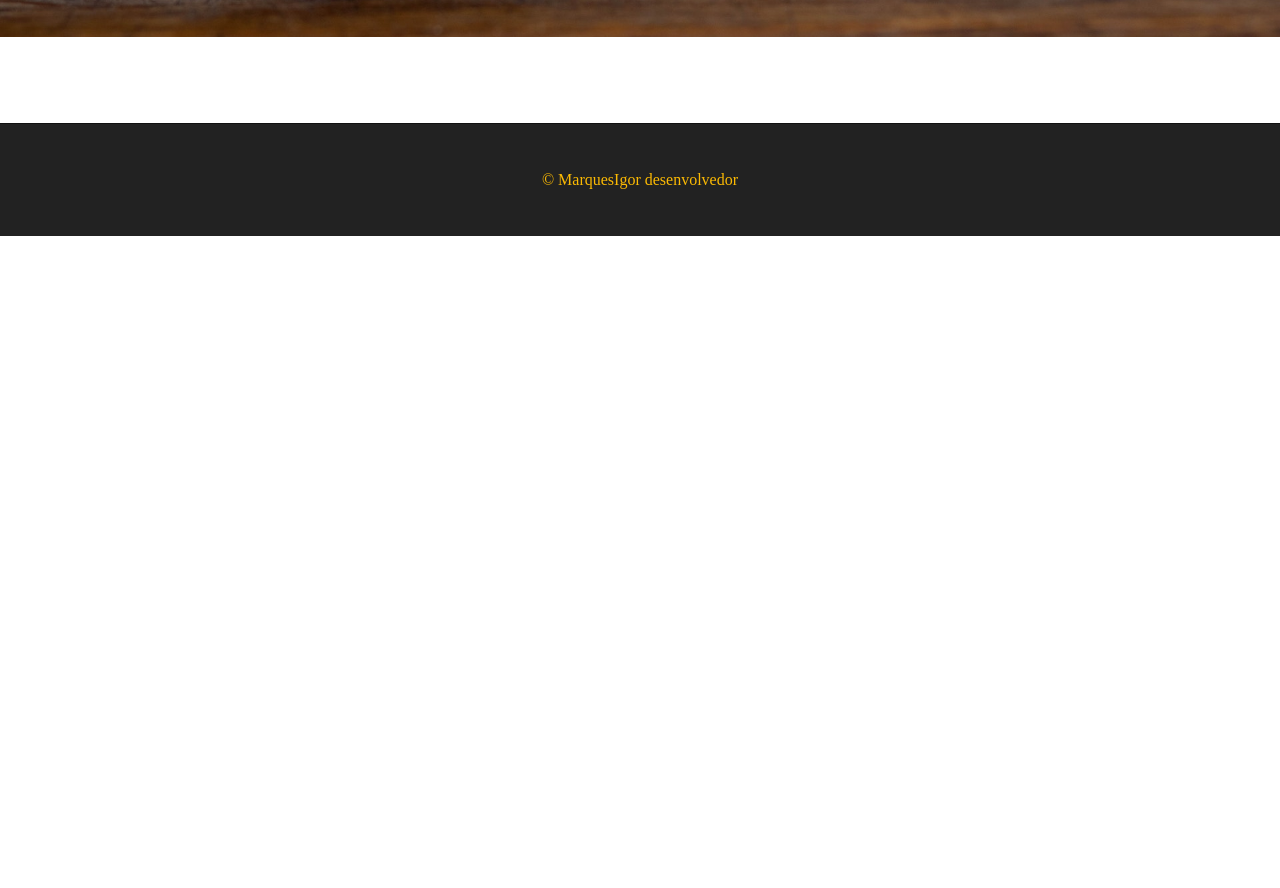
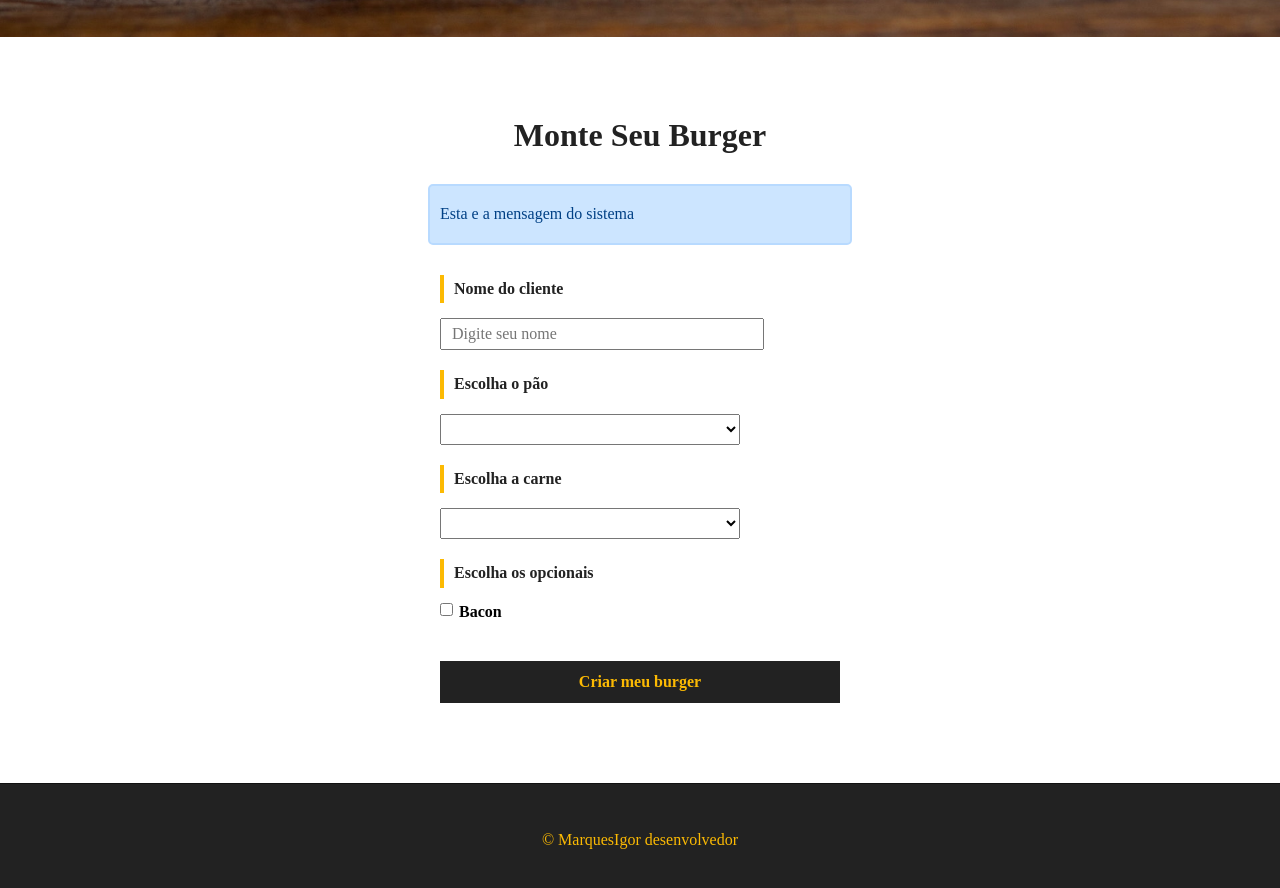
Before and after one commit to IgorStrauss/front_make_your_burguer, a Vue app: page / in a window 1280 px wide. Shown: the part 564-1452 px from the top of the page. Before the commit the page ends 1161 px from the top, so only its background shows below. Built offline with nearby package versions, Linux system fonts and the light colour scheme.

Commit message:
Component Dashboard e Pedidos

```diff
--- /dev/null
+++ b/src/components/BurgerForm.vue
@@ -0,0 +1,121 @@
+<template>
+  <div>
+    <MessageComponent />
+    <form id="form-burger">
+      <div class="input-container">
+        <label for="name">Nome do cliente</label>
+        <input
+          type="text"
+          id="name"
+          name="name"
+          v-model="name"
+          placeholder="Digite seu nome"
+        />
+      </div>
+      <div class="input-container">
+        <label for="pao">Escolha o pão</label>
+        <select name="pao" id="pao" v-model="pao">
+          <option value="">Selecione o pão</option>
+          <option value="integral">Integral</option>
+        </select>
+      </div>
+      <div class="input-container">
+        <label for="carne">Escolha a carne</label>
+        <select name="carne" id="carne" v-model="carne">
+          <option value="">Selecione a carne</option>
+          <option value="maminha">maminha</option>
+        </select>
+      </div>
+      <div id="opcionais-container" class="input-container">
+        <label id="opcionais-title" for="opcionais">Escolha os opcionais</label>
+        <div class="checkbox-container">
+          <input
+            type="checkbox"
+            name="opcionais"
+            v-model="opcionais"
+            value="Bacon"
+          />
+          <span>Bacon</span>
+        </div>
+      </div>
+      <div class="input-container">
+        <input type="submit" class="submit-btn" value="Criar meu burger" />
+      </div>
+    </form>
+  </div>
+</template>
+
+<script>
+import MessageComponent from "@/components/Message.vue";
+export default {
+  name: "BurgerForm",
+  components: {
+    MessageComponent,
+  },
+};
+</script>
+
+<style scoped>
+#form-burger {
+  max-width: 400px;
+  margin: 0 auto;
+}
+.input-container {
+  display: flex;
+  flex-direction: column;
+  margin-bottom: 20px;
+}
+label {
+  font-weight: bold;
+  margin-bottom: 15px;
+  color: #222;
+  padding: 5px 10px;
+  border-left: 4px solid #fcba03;
+}
+input {
+  padding: 5px 10px;
+  width: 300px;
+}
+select {
+  padding: 5px 10px;
+  width: 300px;
+}
+#opcionais-container {
+  flex-direction: row;
+  flex-wrap: wrap;
+}
+#opcionais-title {
+  width: 100%;
+}
+.checkbox-container {
+  display: flex;
+  align-items: flex-start;
+  width: 50%;
+  margin-bottom: 20px;
+}
+.checkbox-container span {
+  width: auto;
+  margin-left: 6px;
+  font-weight: bold;
+}
+.checkbox-container input {
+  width: auto;
+}
+.submit-btn {
+  background-color: #222;
+  color: #fcba03;
+  font-weight: bold;
+  border: 2px solid #222;
+  padding: 10px;
+  font-size: 16px;
+  margin: 0 auto;
+  cursor: pointer;
+  transition: 0.5s;
+  width: 100%;
+}
+.submit-btn:hover {
+  background-color: transparent;
+  color: #222;
+  border: 2px solid #fcba03;
+}
+</style>
--- /dev/null
+++ b/src/components/Dashboard.vue
@@ -0,0 +1,96 @@
+<template>
+  <div id="burger-table">
+    <div>
+      <div id="burger-table-heading">
+        <div class="order-id">ID:</div>
+        <div>Cliente:</div>
+        <div>Pão:</div>
+        <div>Carne:</div>
+        <div>Opcionais:</div>
+        <div>Ações:</div>
+      </div>
+    </div>
+    <div id="burger-table-rows">
+      <div id="burger-table-row">
+        <div class="order-number">1</div>
+        <div>Cliente João</div>
+        <div>Nome do pão</div>
+        <div>Nome da carne</div>
+        <div>
+          <ul>
+            <li>> Opcionais 01</li>
+            <li>> Opcionais 02</li>
+          </ul>
+        </div>
+        <div>
+          <select name="status" class="status">
+            <option value="">Selecione</option>
+          </select>
+          <button class="delete-btn">Cancelar</button>
+        </div>
+      </div>
+    </div>
+  </div>
+</template>
+
+<script>
+export default {
+  name: "DashboardComponent",
+};
+</script>
+
+<style scoped>
+#burger-table {
+  max-width: 1200px;
+  margin: 0 auto;
+}
+#burger-table-heading,
+#burger-table-rows,
+#burger-table-row {
+  display: flex;
+  flex-wrap: wrap;
+}
+#burger-table-heading {
+  font-weight: bold;
+  padding: 12px;
+  border-bottom: 3px solid #333;
+}
+#burger-table-heading div,
+#burger-table-row div {
+  width: 19%;
+}
+#burger-table-row {
+  width: 100%;
+  padding: 12px;
+  border-bottom: 1px solid #ccc;
+}
+#burger-table-heading .order-id,
+#burger-table-row .order-number {
+  width: 5%;
+}
+select {
+  padding: 7px 6px;
+  margin-right: 12px;
+}
+.delete-btn {
+  background-color: #222;
+  color: #fcba03;
+  font-weight: bold;
+  border: 2px solid #222;
+  padding: 7px;
+  font-size: 16px;
+  margin: 0 auto;
+  cursor: pointer;
+  transition: 0.5s;
+}
+.delete-btn:hover {
+  background-color: transparent;
+  color: #222;
+  border: 2px solid #ff0000;
+}
+li {
+  list-style: none;
+  margin-bottom: 15px;
+  margin-left: 0;
+}
+</style>
--- a/src/components/Footer.vue
+++ b/src/components/Footer.vue
@@ -20,6 +20,6 @@ export default {
   justify-content: center;
   bottom: 0;
   width: 100%;
-  position: fixed;
+  position: relative;
 }
 </style>
--- /dev/null
+++ b/src/components/Message.vue
@@ -0,0 +1,27 @@
+<template>
+  <div class="message-container">
+    <p>Esta e a mensagem do sistema</p>
+    <!-- continuar formatação da props {{ msg }}-->
+  </div>
+</template>
+
+<script>
+export default {
+  name: "MessageComponent",
+  props: {
+    msg: String,
+  },
+};
+</script>
+
+<style scoped>
+.message-container {
+  color: #004085;
+  background-color: #cce5ff;
+  border: 2px solid #b8daff;
+  border-radius: 5px;
+  padding: 3px 10px;
+  max-width: 400px;
+  margin: 30px auto;
+}
+</style>
--- a/src/views/HomeView.vue
+++ b/src/views/HomeView.vue
@@ -2,18 +2,20 @@
   <BannerComponent />
   <div class="main-container container-sm">
     <h1>Monte Seu Burger</h1>
-    <p>Formulário</p>
+    <BurgerFormComponent />
   </div>
 </template>
 
 <script>
 // @ is an alias to /src
 import BannerComponent from "@/components/Banner.vue";
+import BurgerFormComponent from "@/components/BurgerForm.vue";
 
 export default {
   name: "HomeComponent",
   components: {
     BannerComponent,
+    BurgerFormComponent,
   },
 };
 </script>
--- a/src/views/PedidosView.vue
+++ b/src/views/PedidosView.vue
@@ -1,5 +1,16 @@
 <template>
   <div class="main-container container-sm">
-    <h1>Pedidos</h1>
+    <h1>Gerenciar Pedidos:</h1>
+    <DashboardComponent />
   </div>
 </template>
+
+<script>
+import DashboardComponent from "@/components/Dashboard.vue";
+export default {
+  name: "PedidosComponent",
+  components: {
+    DashboardComponent,
+  },
+};
+</script>
```
